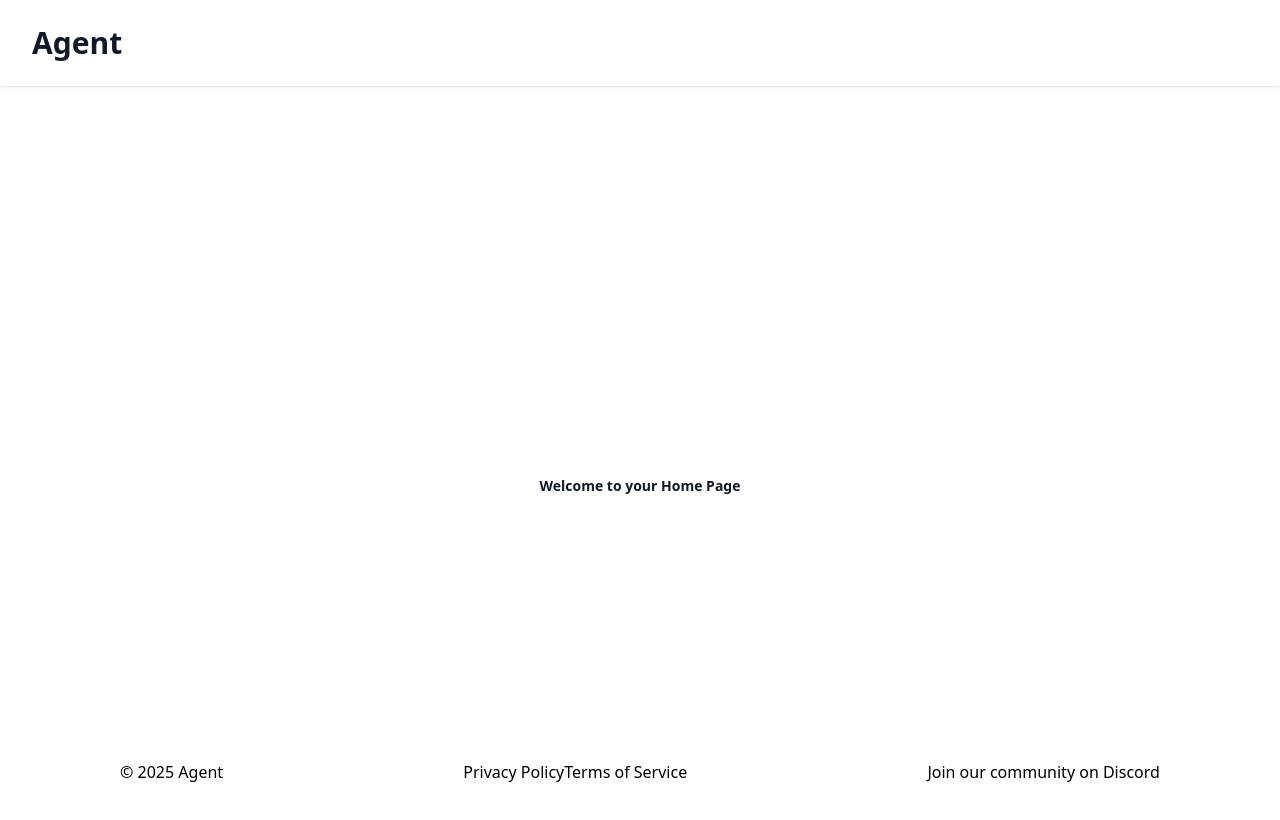
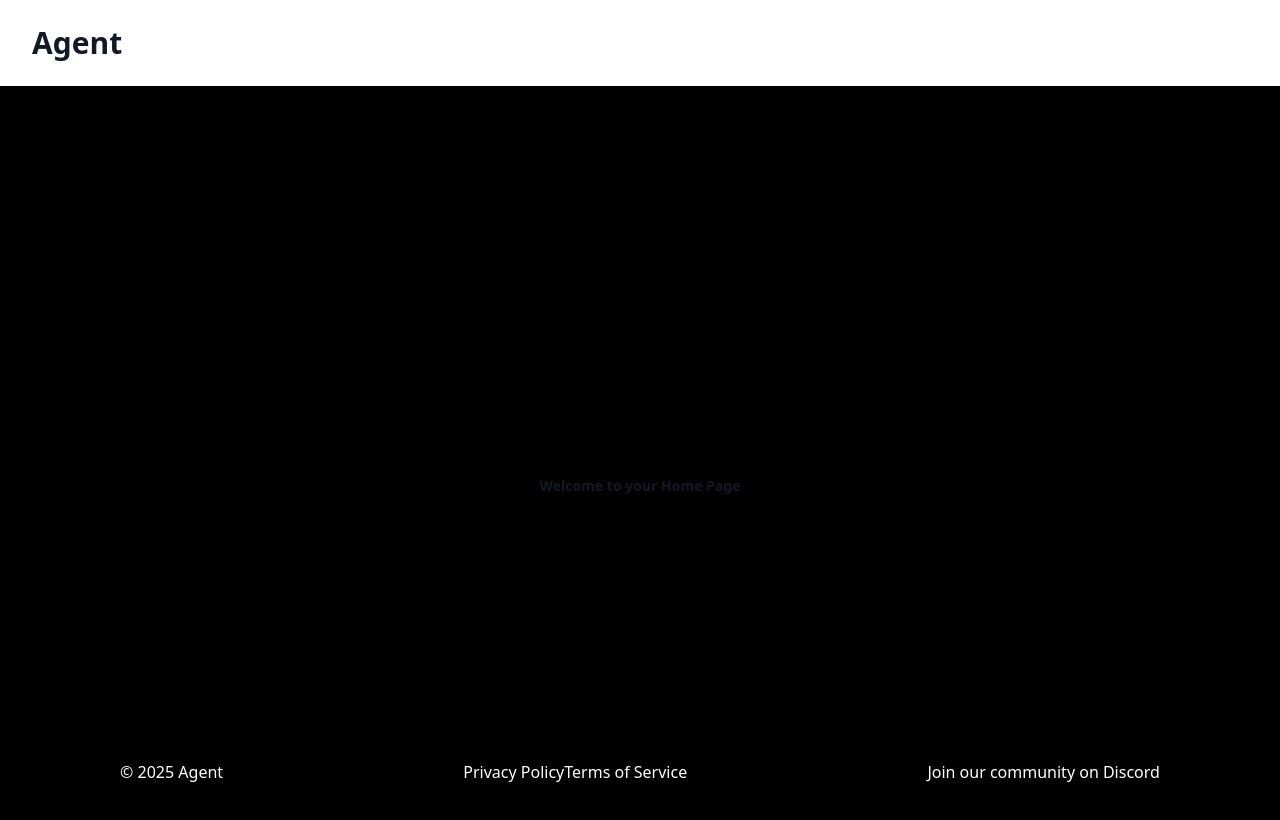
Before and after one commit to Agent-BossFighters/staging-front, a React (Vite) app: page / in a window 1280 px wide. Shown: the top 820 px of the page. Built offline with nearby package versions, Linux system fonts and the light colour scheme.

Commit message:
Update css and config tailwind

```diff
--- a/package.json
+++ b/package.json
@@ -12,6 +12,7 @@
   "dependencies": {
     "js-cookie": "^3.0.5",
     "ky": "^1.7.4",
+    "lucide-react": "^0.473.0",
     "react": "^18.3.1",
     "react-dom": "^18.3.1",
     "react-router-dom": "^7.1.2"
--- a/src/App.jsx
+++ b/src/App.jsx
@@ -9,7 +9,7 @@
     <Router>
       <Routes>
         <Route path="/" element={<Layout />}>
-    <Route index element={<HomePage />} />
+          <Route index element={<HomePage />} />
           {IndexRoutes.map((route, index) => (
             <Route key={index} {...route} />
           ))}
--- a/src/assets/css/index.css
+++ b/src/assets/css/index.css
@@ -1,3 +1,81 @@
 @tailwind base;
 @tailwind components;
 @tailwind utilities;
+
+@layer base {
+  :root {
+    --background: 0 0% 0%;
+    --foreground: 0 0% 100%;
+
+    --muted: 210 40% 96.1%;
+    --muted-foreground: 215.4 16.3% 46.9%;
+
+    --text: 182.14 82.35% 6.67%;
+
+    --popover: 0 0% 100%;
+    --popover-foreground: 222.2 84% 4.9%;
+
+    --card: 0 0% 100%;
+    --card-foreground: 222.2 84% 4.9%;
+
+    --border: 214.3 31.8% 91.4%;
+    --input: 214.3 31.8% 91.4%;
+
+    --primary: 182.57 83.33% 16.47%;
+    --primary-foreground: 210 40% 98%;
+
+    --secondary: 210 40% 96.1%;
+    --secondary-foreground: 222.2 47.4% 11.2%;
+
+    --accent: 210 40% 96.1%;
+    --accent-foreground: 222.2 47.4% 11.2%;
+
+    --destructive: 0 84.2% 60.2%;
+    --destructive-foreground: 210 40% 98%;
+
+    --ring: 222.2 84% 4.9%;
+
+    --radius: 0.5rem;
+  }
+
+  .dark {
+    --background: 222.2 84% 4.9%;
+    --foreground: 210 40% 98%;
+
+    --muted: 217.2 32.6% 17.5%;
+    --muted-foreground: 215 20.2% 65.1%;
+
+    --popover: 222.2 84% 4.9%;
+    --popover-foreground: 210 40% 98%;
+
+    --card: 222.2 84% 4.9%;
+    --card-foreground: 210 40% 98%;
+
+    --border: 217.2 32.6% 17.5%;
+    --input: 217.2 32.6% 17.5%;
+
+    --primary: 210 40% 98%;
+    --primary-foreground: 222.2 47.4% 11.2%;
+
+    --secondary: 217.2 32.6% 17.5%;
+    --secondary-foreground: 210 40% 98%;
+
+    --accent: 217.2 32.6% 17.5%;
+    --accent-foreground: 210 40% 98%;
+
+    --destructive: 0 62.8% 30.6%;
+    --destructive-foreground: 210 40% 98%;
+
+    --ring: 212.7 26.8% 83.9%;
+  }
+}
+
+@layer base {
+  * {
+    @apply border-border;
+  }
+
+  body {
+    @apply bg-background text-foreground;
+  }
+}
--- a/tailwind.config.js
+++ b/tailwind.config.js
@@ -5,11 +5,46 @@
   ],
   theme: {
     extend: {
-      screens: {
-        sm: '480px',
-        md: '768px',
-        lg: '976px',
-        xl: '1440px',
+      colors: {
+        border: 'hsl(var(--border))',
+        input: 'hsl(var(--input))',
+        ring: 'hsl(var(--ring))',
+        background: 'hsl(var(--background))',
+        foreground: 'hsl(var(--foreground))',
+        primary: {
+          DEFAULT: 'hsl(var(--primary))',
+          foreground: 'hsl(var(--primary-foreground))',
+        },
+        secondary: {
+          DEFAULT: 'hsl(var(--secondary))',
+          foreground: 'hsl(var(--secondary-foreground))',
+        },
+        destructive: {
+          DEFAULT: 'hsl(var(--destructive))',
+          foreground: 'hsl(var(--destructive-foreground))',
+        },
+        muted: {
+          DEFAULT: 'hsl(var(--muted))',
+          foreground: 'hsl(var(--muted-foreground))',
+        },
+        accent: {
+          DEFAULT: 'hsl(var(--accent))',
+          foreground: 'hsl(var(--accent-foreground))',
+        },
+        popover: {
+          DEFAULT: 'hsl(var(--popover))',
+          foreground: 'hsl(var(--popover-foreground))',
+        },
+        card: {
+          DEFAULT: 'hsl(var(--card))',
+          foreground: 'hsl(var(--card-foreground))',
+        },
+      },
+      borderRadius: {
+        xl: 'calc(var(--radius) + 4px)',
+        lg: 'var(--radius)',
+        md: 'calc(var(--radius) - 2px)',
+        sm: 'calc(var(--radius) - 4px)',
       },
     },
   },
```
